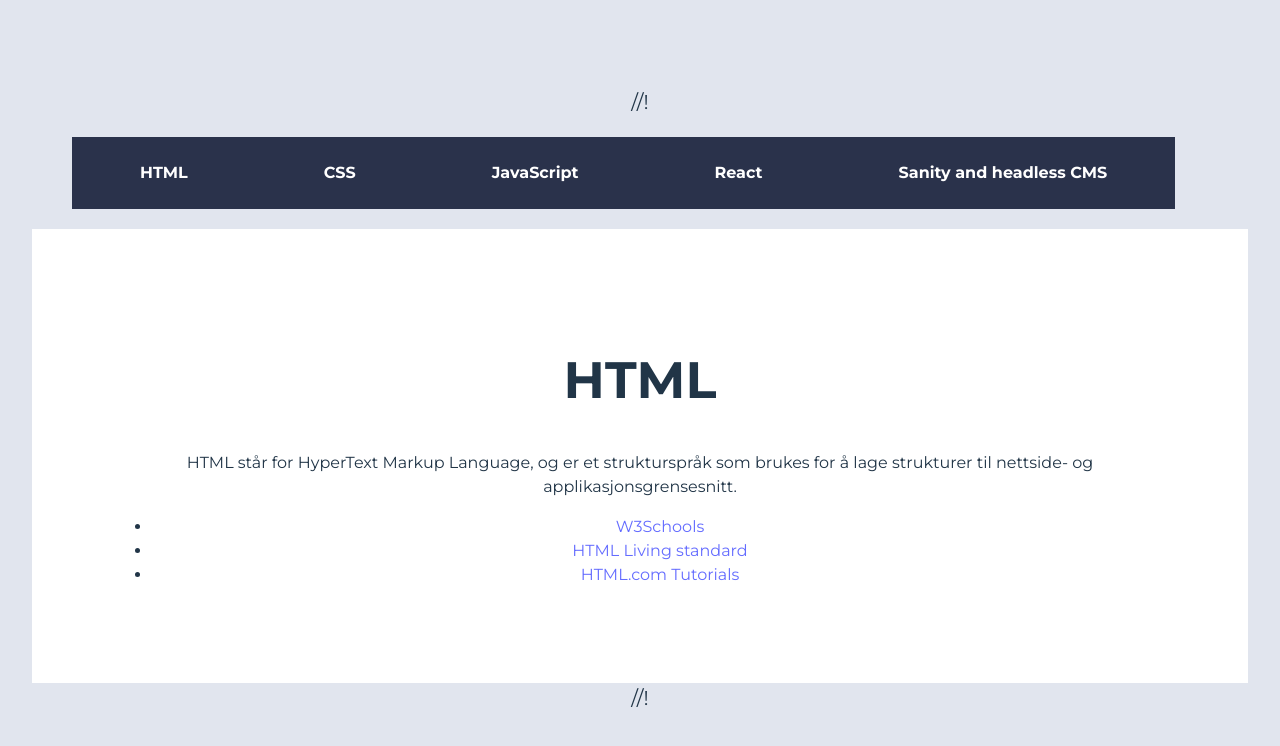
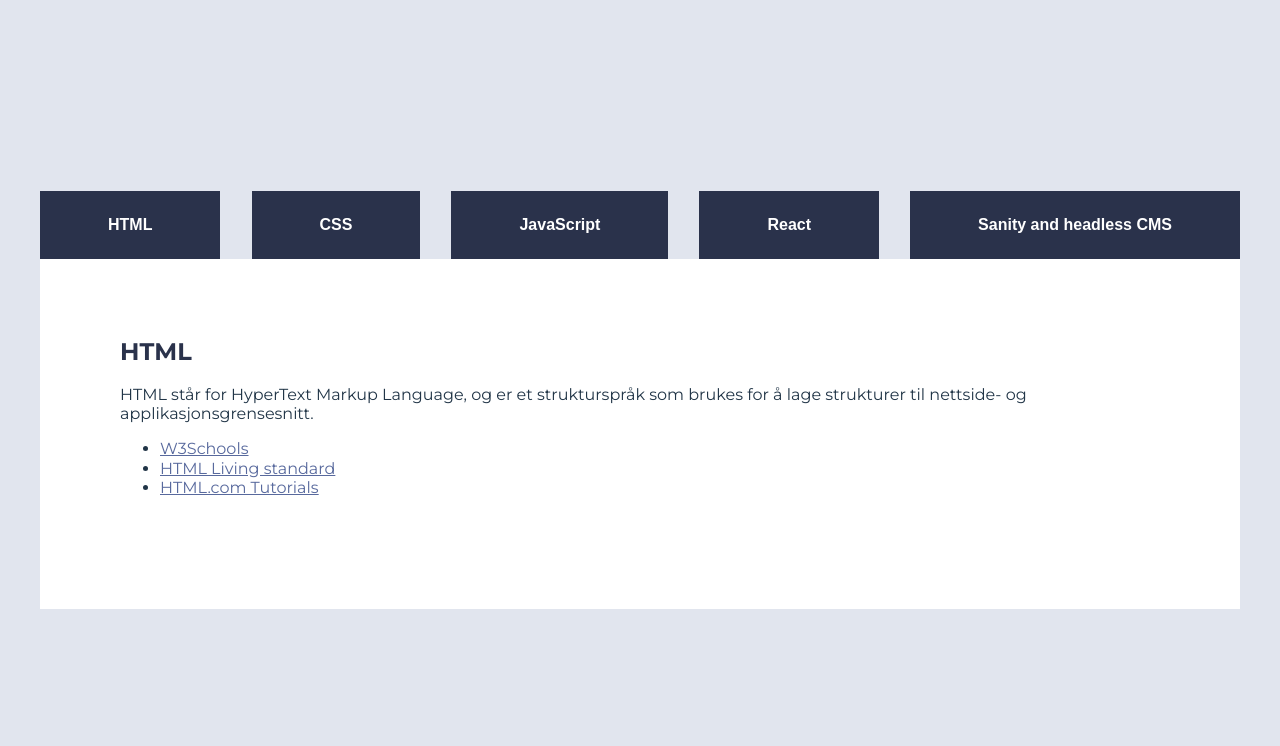
Before and after one commit to Vilped1/UIN23ak3_resourceapp_group13, a React (Vite) app in the folder arbeidskrav_3/: page / in a window 1280 px wide. Shown: the top 746 px of the page. Built offline with nearby package versions, Linux system fonts and the light colour scheme.

Commit message:
Sass
Tok vekk det at jeg kommenterte det ut, nå står det jeg har gjort bare i rødt

```diff
--- a/arbeidskrav_3/src/components/Layout.jsx
+++ b/arbeidskrav_3/src/components/Layout.jsx
@@ -3,12 +3,12 @@ import Nav from "./Nav";
 export default function Layout({ children, setCat, cat }) {
   return (
     <>
-      <div id="cardbox"> //!
+      <div id="cardbox"> {/*!!*/}
         <Nav setCat={setCat} cat={cat}></Nav>
         <main>
           {children}
         </main>
-      </div> //!
+      </div> {/*!!*/}
     </>
   );
 }
--- a/arbeidskrav_3/src/components/Nav.jsx
+++ b/arbeidskrav_3/src/components/Nav.jsx
@@ -17,7 +17,7 @@ export default function Nav({cat, setCat}) {
 
   return (
     <>
-    {/* <nav> */}
+    <nav> {/*!!*/}
       <ul className="button-group">
         {/* map function som mapper ut ifra array, gir og fjerner "active" styling etter trykk (Bootstrap)*/}
         {navItems.map((item, index) => (
@@ -36,7 +36,7 @@ export default function Nav({cat, setCat}) {
           </li>
         ))}
       </ul>
-      {/* </nav> */}
+      </nav> {/*!!*/}
     </>
   );
 }
--- a/arbeidskrav_3/src/main.jsx
+++ b/arbeidskrav_3/src/main.jsx
@@ -6,7 +6,7 @@ import {BrowserRouter as Router} from "react-router-dom"
 // import "bootstrap/dist/css/bootstrap.css";
 import "./styles/Nav.scss";
 import "./styles/Main.scss";
-// import "./styles/Style.scss";!!
+import "./styles/Style.scss"; //!!
 
 ReactDOM.createRoot(document.getElementById("root")).render(
   <Router>
--- a/arbeidskrav_3/src/styles/Main.scss
+++ b/arbeidskrav_3/src/styles/Main.scss
@@ -25,7 +25,7 @@ main {
     background-color: var(--white);
     min-height: 350px;
     font-size: 1rem;
-    // text-align: left;
+    text-align: left; //!!
 }
 
 article {
--- a/arbeidskrav_3/src/styles/Nav.scss
+++ b/arbeidskrav_3/src/styles/Nav.scss
@@ -1,6 +1,6 @@
 .button-group {
     display: flex;
-    flex-wrap: nowrap; // !
+    // flex-wrap: nowrap; //!!
     list-style: none;
 }
 
@@ -13,12 +13,9 @@
     border: none;
     cursor: pointer;
     transition: background-color 0.5s ease;
-
-
 }
 
 .active {
     background-color: var(--white);
     color: var(--darkblue);
-
 }
--- a/arbeidskrav_3/src/styles/Style.scss
+++ b/arbeidskrav_3/src/styles/Style.scss
@@ -9,12 +9,14 @@
     --white: #FFFFFF;
 
     --font: "Montserrat", sans-serif;
-    // line-height: 1.2rem;
+    line-height: 1.2rem; //!!
 }
 
-// #root {
-//     padding: 0;
-// }
+
+#root {
+    padding: 0;
+}
+
 
 body {
     background-color: var(--grey);
@@ -56,7 +58,7 @@ nav ul {
     padding: 0;
     /* Gjør slik at det som står i vav ikke lgger seg under hverandre */
     flex-wrap: wrap;
-    // font-family: Arial, Helvetica, sans-serif;
+    font-family: Arial, Helvetica, sans-serif; //!!
 }
 
 .active {
@@ -77,12 +79,12 @@ article {
 h1 {
     color: var(--darkblue);
     margin-top: 0;
-    // font-size: 1.5rem;
+    font-size: 1.5rem; //!!
 }
 
 #card ul li a {
     color: var(--lightblue);
-    // text-decoration: underline;
+    text-decoration: underline; //!!
 }
 
 /* Gjør at nav ikk skal legge seg rart når skjermen blir mindre */
```
